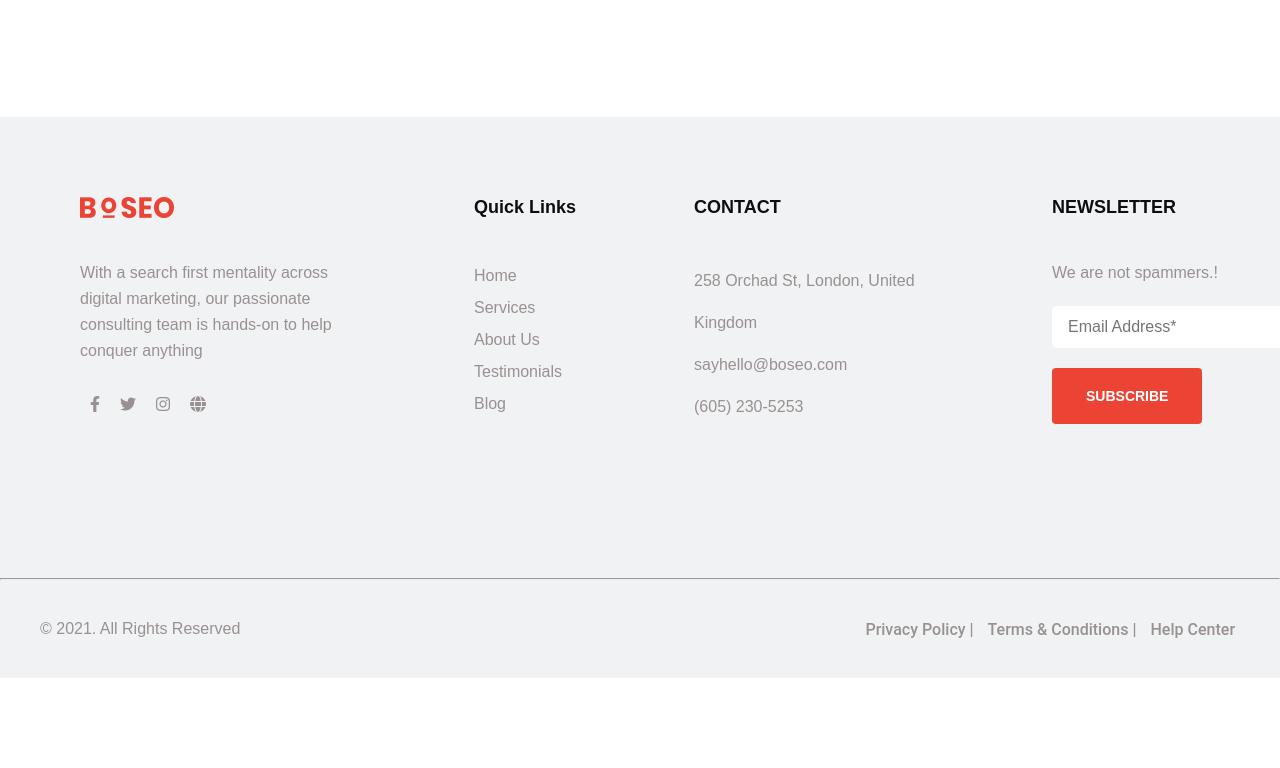
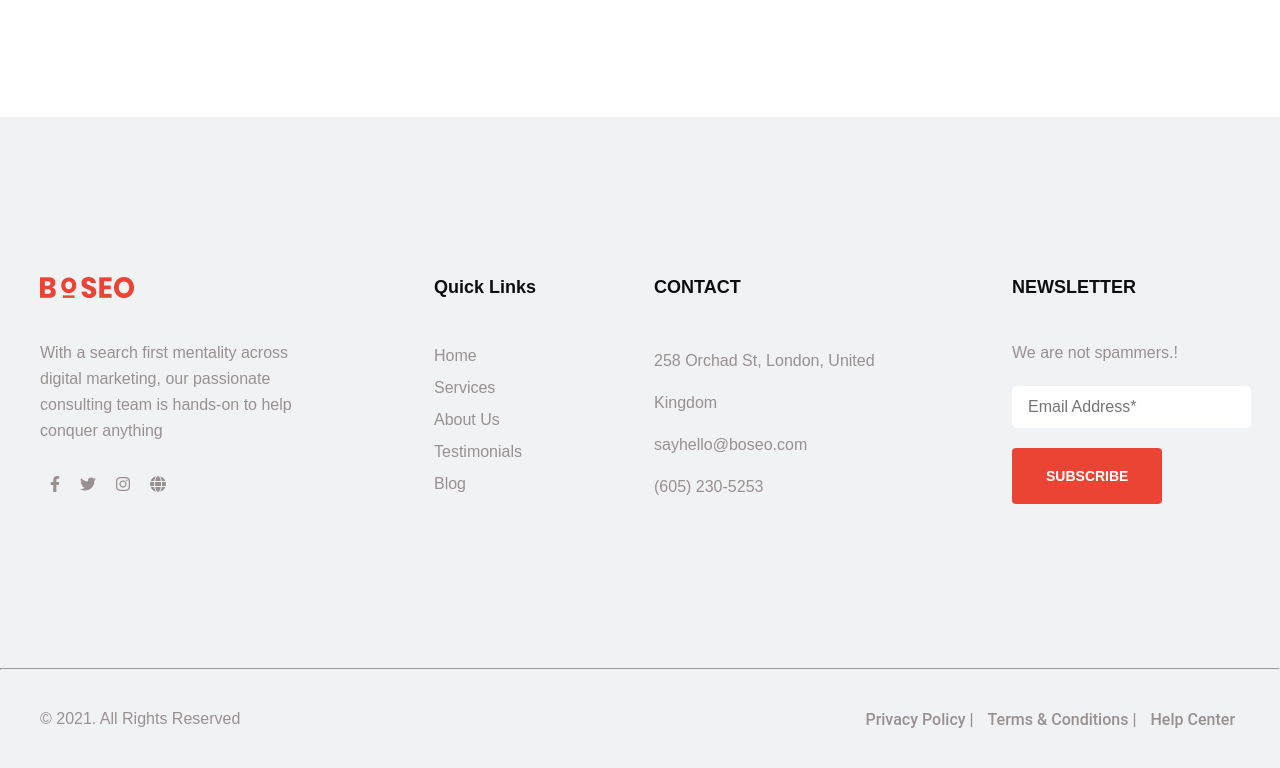
Before and after one commit to Naser-Nayem/Seo-Agency-Template, a plain HTML site: page index.html in a window 1280 px wide. Shown: the part 8058-8826 px from the top of the page. Before the commit the page ends 8736 px from the top, so only its background shows below. Drawn offline with Linux system fonts and the light colour scheme.

Commit message:
Update style.css

```diff
--- a/assets/css/style.css
+++ b/assets/css/style.css
@@ -723,13 +723,13 @@ table{
 }
 .pricing-iteam-container{
     width: 1200px;
-   display: inline-block;
+   display: block;
+   margin: 0px auto;
 }
 .pricing-iteam-flex{
-    width: 1000px;
+    width: 1200px;
     display: flex;
     justify-content: space-around;
-    margin-left: 150px;
 }
 .pricing-border{
     border: 1px solid #d2d2d2;
@@ -916,14 +916,12 @@ table{
 /*big footer start*/
 .big-footer{
     background-color: #f0f2f4;
+     padding: 10px 0px;
 }
 .big-footer-container{
-    width: 1200px;
-    /*margin: 0px auto;*/
-    display: inline-block;
-    margin-left: 80px;
-    margin-top: 80px;
-    margin-bottom: 150px;
+      width: 1200px;
+    display: block;
+    margin: 150px auto;
 }
 .big-footer-flex{
     display: flex;
```
